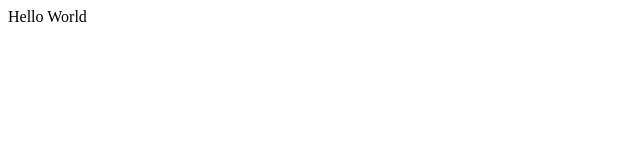
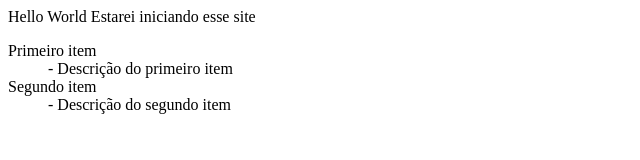
Before and after one commit to AriScriptMaker/AriPortFolio, a plain HTML site: page index.html in a window 1280 px wide. Shown: the whole page, without its empty margins (0-640 px from the left). Drawn offline with Linux system fonts and the light colour scheme.

Commit message:
testando aparencia site

```diff
--- a/index.html
+++ b/index.html
@@ -7,5 +7,12 @@
 </head>
 <body>
     Hello World
+    Estarei iniciando esse site
+    <dl>
+        <dt>Primeiro  item</dt>
+        <dd>-  Descrição do primeiro item</dd>
+        <dt>Segundo  item</dt>
+        <dd>-  Descrição do segundo item</dd>
+</dl>
 </body>
 </html>
```
